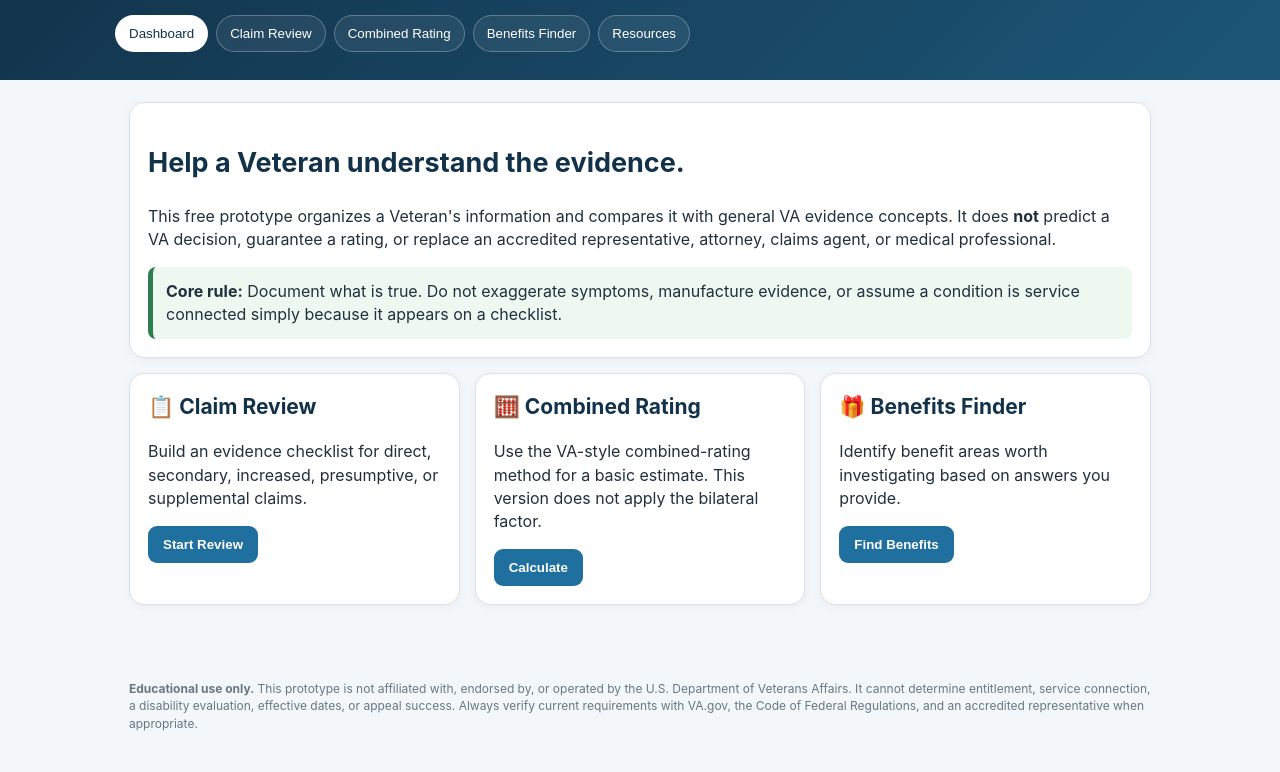
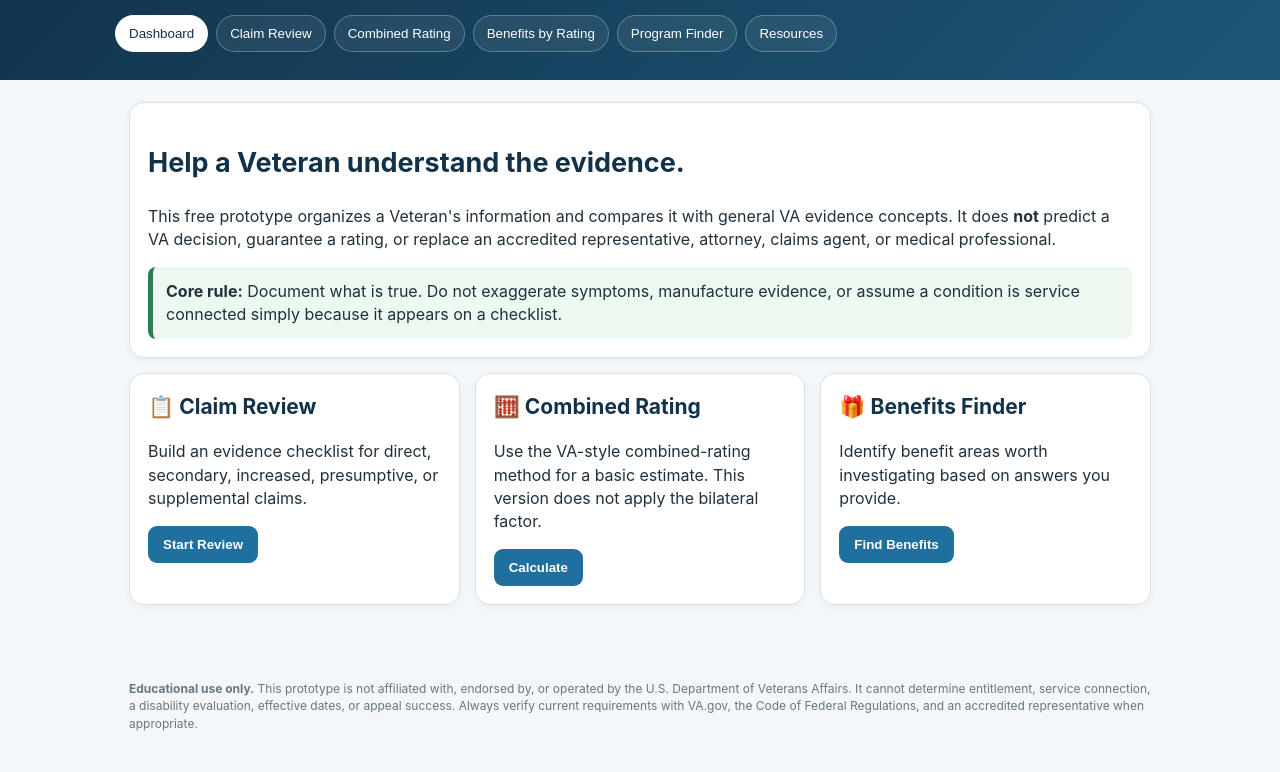
Before and after one commit to mdecenataylor-byte/MeRee-Veteran-Benefits-Navigator, a plain HTML site: page index.html in a window 1280 px wide. Shown: the part 100-872 px from the top of the page. Drawn offline with Linux system fonts and the light colour scheme.

Commit message:
Add new buttons for Benefits and Program Finder

```diff
--- a/index.html
+++ b/index.html
@@ -33,7 +33,13 @@ footer{max-width:1050px;margin:auto;padding:0 14px 40px;color:var(--muted);font-
 <button class="tabbtn active" data-tab="home">Dashboard</button>
 <button class="tabbtn" data-tab="claim">Claim Review</button>
 <button class="tabbtn" data-tab="rating">Combined Rating</button>
-<button class="tabbtn" data-tab="benefits">Benefits Finder</button>
+<button class="tabbtn" data-tab="benefits">
+Benefits by Rating
+</button>
+
+<button class="tabbtn" data-tab="programs">
+Program Finder
+</button>
 <button class="tabbtn" data-tab="resources">Resources</button>
 </nav>
 </div>
```
